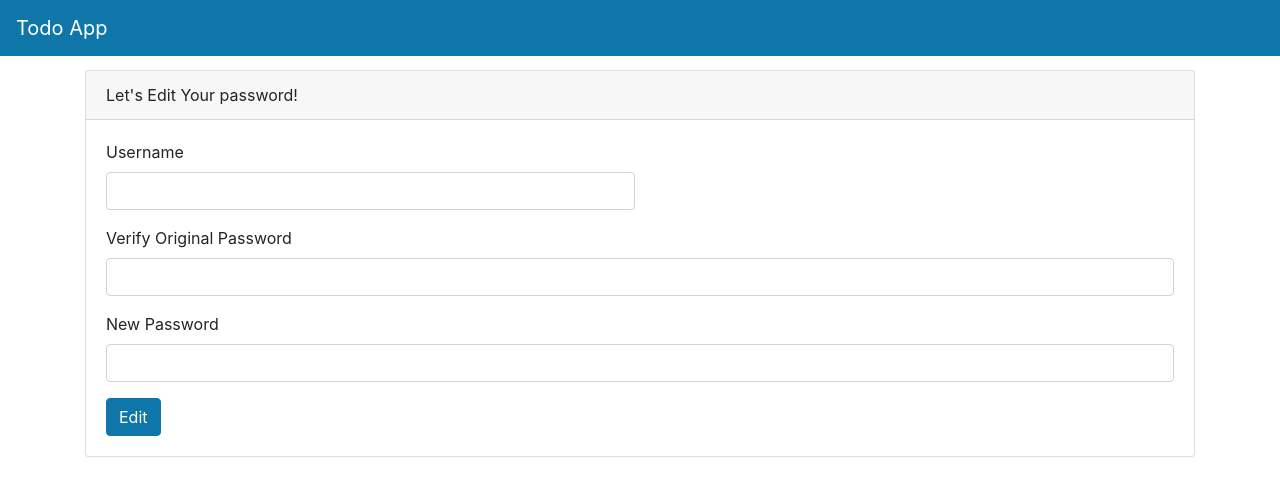
After one commit to adityach16/todoapp, a FastAPI app: template Todoapp/templates/edit-password.html in a window 1280 px wide. The commit adds this page. Shown: the top 496 px of the page. Run offline with FastAPI, Linux system fonts and the light colour scheme; the template is opened without the code that fills it, so the values that code supplies are empty; some libraries are stand-ins or nearby versions.

Commit message:
change password functionality and project 4 complete

```diff
--- a/Todoapp/main.py
+++ b/Todoapp/main.py
@@ -1,7 +1,7 @@
 from fastapi import FastAPI
 import models
 from database import engine
-from routers import auth, todos
+from routers import auth, todos,users
 from starlette.staticfiles import StaticFiles
 from starlette import status
 from starlette.responses import RedirectResponse
@@ -18,3 +18,4 @@ async def root():
 
 app.include_router(auth.router)
 app.include_router(todos.router)
+app.include_router(users.router)
--- a/Todoapp/routers/auth.py
+++ b/Todoapp/routers/auth.py
@@ -101,6 +101,7 @@ async def get_current_user(request:Request):
     except JWTError:
         raise HTTPException(status_code=404,detail="Not Found")
 
+
 @router.post("/token")
 async def login_for_access_token(response:Response, form_data: OAuth2PasswordRequestForm = Depends(),
                                  db: Session = Depends(get_db)):
--- a/Todoapp/routers/todos.py
+++ b/Todoapp/routers/todos.py
@@ -1,7 +1,7 @@
 import sys
 sys.path.append("..")
 
-from starlette import  status
+from starlette import status
 from starlette.responses import RedirectResponse
 from fastapi import Depends, APIRouter, Request,Form
 import models
--- /dev/null
+++ b/Todoapp/templates/edit-password.html
@@ -0,0 +1,41 @@
+{% include 'layout.html' %}
+
+<div class="container">
+    <div class="card">
+        <div class="card-header">
+            Let's Edit Your password!
+        </div>
+        <div class="card-body">
+            {% if msg %}
+                {% if msg=='Password Updated Successfully' %}
+                <div class="alert alert-success" role="alert">
+                    {{msg}}
+                </div>
+                {% else %}
+                <div class="alert alert-danger" role="alert">
+                    {{msg}}
+                </div>
+                {% endif %}
+            {% endif %}
+
+            <form method="post" action="/users/edit-pass">
+                <div class="form-row">
+                    <div class="form-group col-md-6">
+                        <label>Username</label>
+                        <input type="text" class="form-control" name="username" required>
+                    </div>
+                </div>
+                <div class="form-group">
+                    <label>Verify Original Password</label>
+                    <input type="password" class="form-control" name="password" required>
+                </div>
+                <div class="form-group">
+                    <label>New Password</label>
+                    <input type="password" class="form-control" name="password2" required>
+                </div>
+                <button type="submit" class="btn btn-primary">Edit</button>
+            </form>
+        </div>
+    </div>
+
+</div>
--- a/Todoapp/templates/navbar.html
+++ b/Todoapp/templates/navbar.html
@@ -15,6 +15,12 @@
             <ul class="navbar-nav ml-auto">
                 {% if user %}
                 <li class="nav-item m-1">
+                    <a  type="button" class="btn btn-outline-light" href="/users/edit-pass">
+                        Change Password
+                    </a>
+
+                </li>
+                <li class="nav-item m-1">
                     <a type="button" class="btn btn-outline-light" href="/auth/logout">Logout</a>
                 </li>
                 {% endif %}
```
Also changed, not shown: Todoapp/routers/users.py (added, +64 -0 lines), Todoapp/todos.db.
